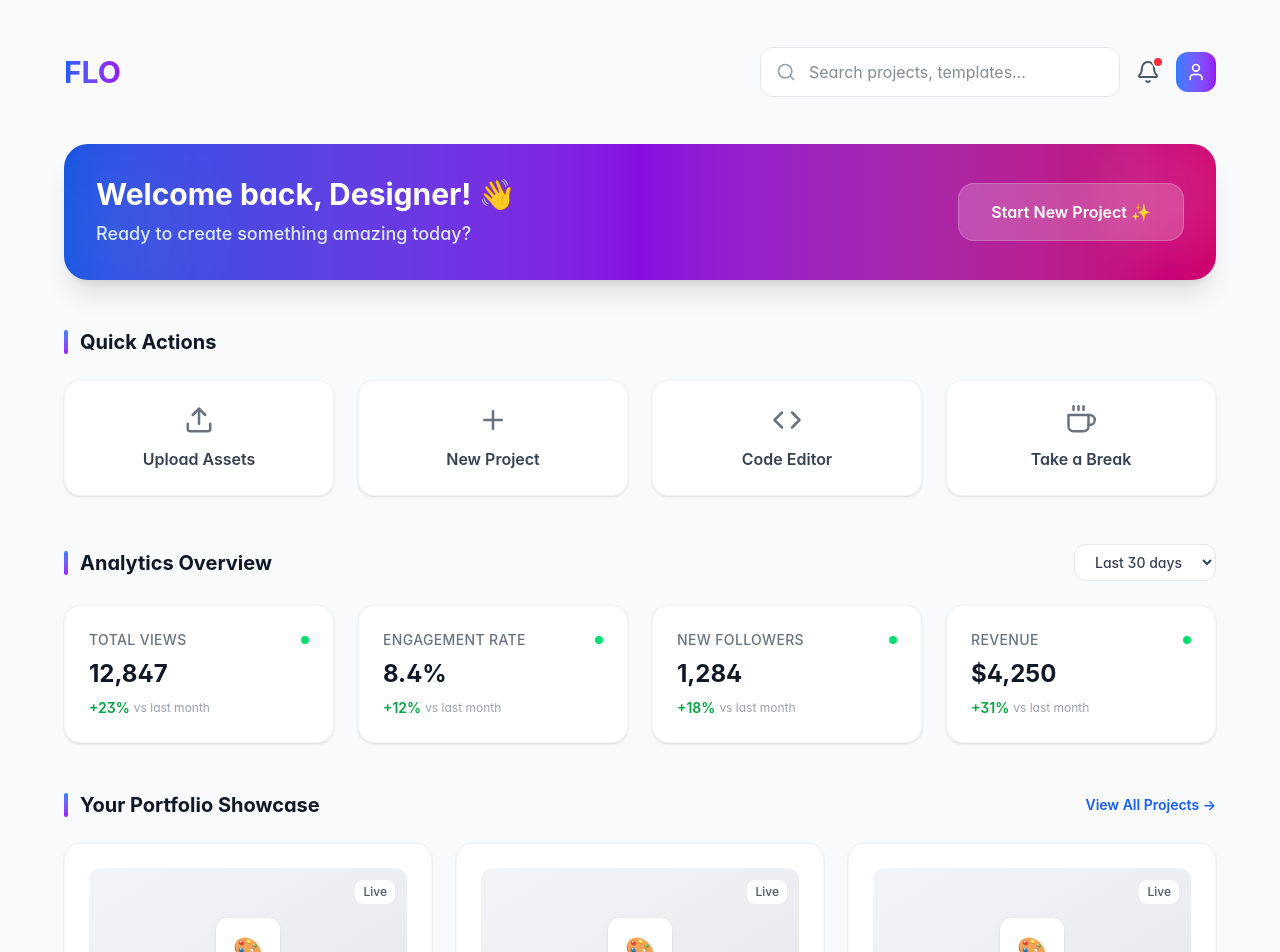
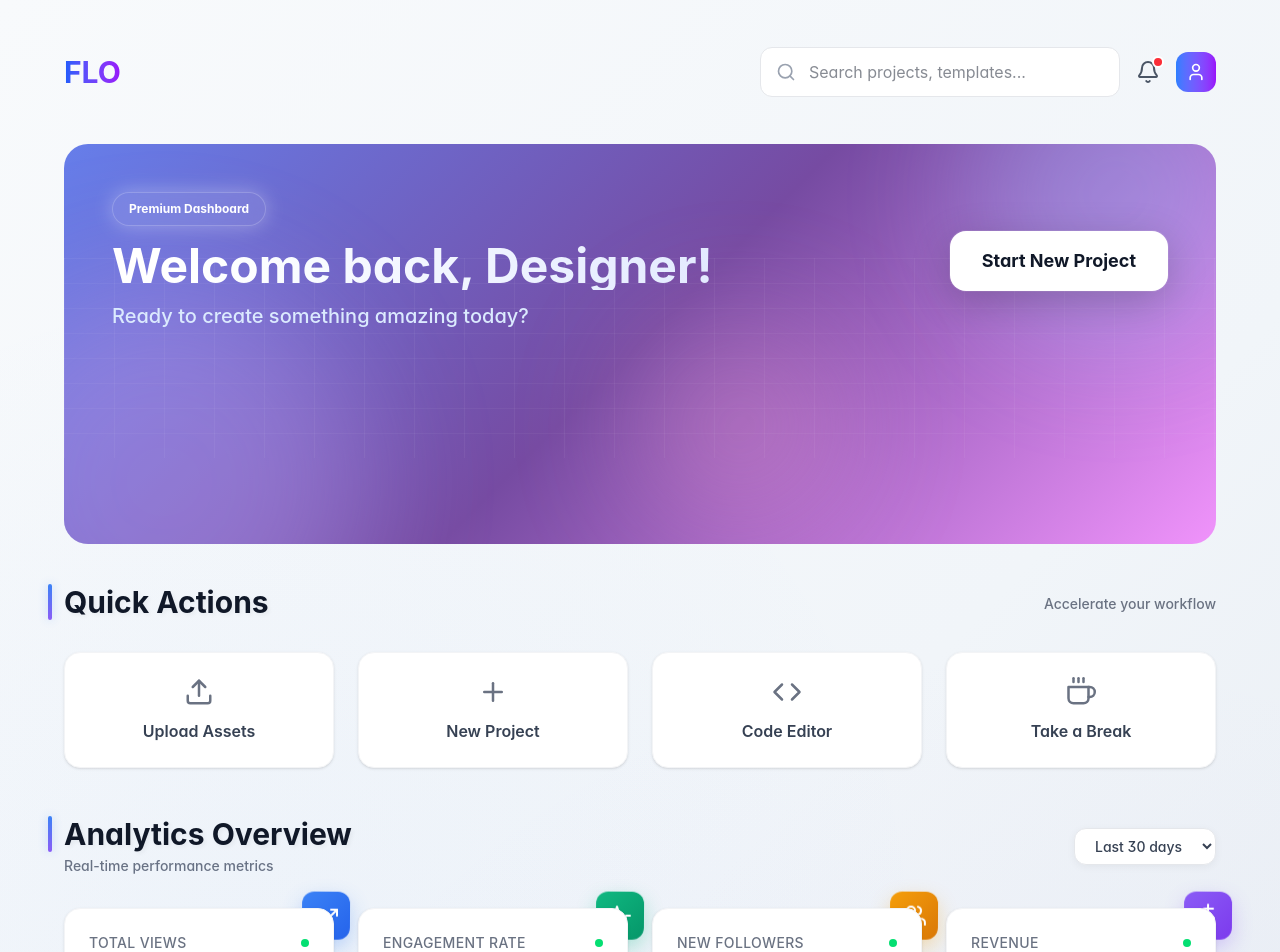
Before and after one commit to RamAnand76/FLO-Web-Frontend, a Next.js app: page / in a window 1280 px wide. Shown: the top 952 px of the page. Built offline with nearby package versions, Linux system fonts and the light colour scheme.

Commit message:
Updated index.tsx

```diff
--- a/pages/index.tsx
+++ b/pages/index.tsx
@@ -2,11 +2,24 @@ import Header from '../components/Header';
 import ActionCard from '../components/ActionCard';
 import MetricCard from '../components/MetricCard';
 import PortfolioCard from '../components/PortfolioCard';
-import { FiUpload, FiPlus, FiCode, FiCoffee } from 'react-icons/fi';
+import { FiUpload, FiPlus, FiCode, FiCoffee, FiTrendingUp, FiActivity, FiUsers, FiDollarSign } from 'react-icons/fi';
 import { useRouter } from 'next/router';
+import { useState, useEffect } from 'react';
 
 export default function HomePage() {
   const router = useRouter();
+  const [mousePosition, setMousePosition] = useState({ x: 0, y: 0 });
+
+  useEffect(() => {
+    const handleMouseMove = (e: MouseEvent) => {
+      setMousePosition({
+        x: (e.clientX / window.innerWidth - 0.5) * 20,
+        y: (e.clientY / window.innerHeight - 0.5) * 20
+      });
+    };
+    window.addEventListener('mousemove', handleMouseMove);
+    return () => window.removeEventListener('mousemove', handleMouseMove);
+  }, []);
 
   return (
     <div className="page-layout">
@@ -14,30 +27,36 @@ export default function HomePage() {
         <Header />
 
         {/* Welcome Section */}
-        <div className="welcome-section spacing-section">
-          <div className="absolute inset-0 bg-black/10"></div>
-          <div className="welcome-content">
-            <div>
-              <h2 className="text-2xl md:text-3xl font-bold mb-2">Welcome back, Designer! 👋</h2>
-              <p className="text-blue-100 text-base md:text-lg font-medium">Ready to create something amazing today?</p>
+        <div className="hero-section spacing-section">
+          <div className="hero-background">
+            <div className="hero-sphere hero-sphere-1" style={{ transform: `translate(${mousePosition.x}px, ${mousePosition.y}px)` }}></div>
+            <div className="hero-sphere hero-sphere-2" style={{ transform: `translate(${-mousePosition.x * 0.5}px, ${-mousePosition.y * 0.5}px)` }}></div>
+            <div className="hero-sphere hero-sphere-3" style={{ transform: `translate(${mousePosition.x * 0.8}px, ${mousePosition.y * 0.8}px)` }}></div>
+            <div className="hero-grid"></div>
+          </div>
+          <div className="hero-content">
+            <div className="hero-text-container">
+              <div className="hero-badge">Premium Dashboard</div>
+              <h2 className="hero-title">Welcome back, Designer!</h2>
+              <p className="hero-subtitle">Ready to create something amazing today?</p>
             </div>
             <button
               onClick={() => router.push('/templates')}
-              className="bg-white/20 backdrop-blur-sm text-white px-6 md:px-8 py-3 md:py-4 rounded-2xl hover:bg-white/30 transition-all duration-300 font-semibold border border-white/20 hover:scale-105 text-sm md:text-base"
+              className="hero-cta"
             >
-              Start New Project ✨
+              <span>Start New Project</span>
+              <div className="hero-cta-shine"></div>
             </button>
           </div>
-          <div className="absolute -top-4 -right-4 w-32 h-32 bg-white/10 rounded-full blur-xl"></div>
-          <div className="absolute -bottom-8 -left-8 w-40 h-40 bg-white/5 rounded-full blur-2xl"></div>
         </div>
 
         {/* Quick Actions */}
         <div className="spacing-section">
-          <div className="section-header">
-            <h3 className="section-title">
+          <div className="section-header-3d">
+            <h3 className="section-title-3d">
               Quick Actions
             </h3>
+            <p className="section-subtitle">Accelerate your workflow</p>
           </div>
           <div className="action-cards-grid">
             <ActionCard icon={<FiUpload />} label="Upload Assets" onClick={() => router.push('/templates')} />
@@ -49,31 +68,57 @@ export default function HomePage() {
 
         {/* Analytics Dashboard */}
         <div className="spacing-section">
-          <div className="section-header">
-            <h3 className="section-title">
+          <div className="section-header-3d">
+            <div>
+              <h3 className="section-title-3d">
                 Analytics Overview
               </h3>
-            <select className="bg-white border border-gray-200 rounded-xl px-4 py-2 text-sm font-medium text-gray-700 focus:outline-none focus:ring-4 focus:ring-blue-50 focus:border-blue-500">
+              <p className="section-subtitle">Real-time performance metrics</p>
+            </div>
+            <select className="select-3d">
               <option>Last 30 days</option>
               <option>Last 7 days</option>
               <option>Last 90 days</option>
             </select>
           </div>
           <div className="metrics-grid">
+            <div className="metric-card-3d">
+              <div className="metric-icon-container metric-icon-blue">
+                <FiTrendingUp className="metric-icon" />
+              </div>
               <MetricCard label="Total Views" value="12,847" change="+23%" />
+            </div>
+            <div className="metric-card-3d">
+              <div className="metric-icon-container metric-icon-green">
+                <FiActivity className="metric-icon" />
+              </div>
               <MetricCard label="Engagement Rate" value="8.4%" change="+12%" />
+            </div>
+            <div className="metric-card-3d">
+              <div className="metric-icon-container metric-icon-orange">
+                <FiUsers className="metric-icon" />
+              </div>
               <MetricCard label="New Followers" value="1,284" change="+18%" />
+            </div>
+            <div className="metric-card-3d">
+              <div className="metric-icon-container metric-icon-purple">
+                <FiDollarSign className="metric-icon" />
+              </div>
               <MetricCard label="Revenue" value="$4,250" change="+31%" />
+            </div>
           </div>
         </div>
 
         {/* Portfolio Showcase */}
         <div className="spacing-section">
-          <div className="section-header">
-            <h3 className="section-title">
+          <div className="section-header-3d">
+            <div>
+              <h3 className="section-title-3d">
                 Your Portfolio Showcase
               </h3>
-            <button className="text-blue-600 hover:text-blue-700 font-semibold text-sm hover:underline transition-all duration-200">
+              <p className="section-subtitle">Featured projects and designs</p>
+            </div>
+            <button className="btn-link-3d">
               View All Projects →
             </button>
           </div>
--- a/styles/globals.css
+++ b/styles/globals.css
@@ -678,3 +678,330 @@ body {
     @apply border-2 border-gray-400;
   }
 }
+
+/* 3D Hero Section */
+.hero-section {
+  @apply relative overflow-hidden rounded-3xl mb-10;
+  min-height: 400px;
+  background: linear-gradient(135deg, #667eea 0%, #764ba2 50%, #f093fb 100%);
+  perspective: 1000px;
+}
+
+.hero-background {
+  @apply absolute inset-0 overflow-hidden;
+}
+
+.hero-grid {
+  @apply absolute inset-0;
+  background-image:
+    linear-gradient(to right, rgba(255,255,255,0.05) 1px, transparent 1px),
+    linear-gradient(to bottom, rgba(255,255,255,0.05) 1px, transparent 1px);
+  background-size: 50px 50px;
+  animation: grid-flow 20s linear infinite;
+  transform-style: preserve-3d;
+}
+
+@keyframes grid-flow {
+  0% {
+    transform: translateY(0) rotateX(60deg);
+  }
+  100% {
+    transform: translateY(50px) rotateX(60deg);
+  }
+}
+
+.hero-sphere {
+  @apply absolute rounded-full blur-3xl opacity-30;
+  transition: transform 0.3s ease-out;
+  transform-style: preserve-3d;
+  animation: float 6s ease-in-out infinite;
+}
+
+.hero-sphere-1 {
+  @apply bg-blue-300;
+  width: 300px;
+  height: 300px;
+  top: -100px;
+  right: -50px;
+}
+
+.hero-sphere-2 {
+  @apply bg-purple-300;
+  width: 400px;
+  height: 400px;
+  bottom: -150px;
+  left: -100px;
+  animation-delay: -2s;
+}
+
+.hero-sphere-3 {
+  @apply bg-pink-300;
+  width: 200px;
+  height: 200px;
+  top: 50%;
+  left: 50%;
+  transform: translate(-50%, -50%);
+  animation-delay: -4s;
+}
+
+@keyframes float {
+  0%, 100% {
+    transform: translateY(0) scale(1);
+  }
+  50% {
+    transform: translateY(-20px) scale(1.05);
+  }
+}
+
+.hero-content {
+  @apply relative z-10 p-8 md:p-12 flex flex-col md:flex-row justify-between items-center gap-6;
+}
+
+.hero-text-container {
+  @apply text-white;
+}
+
+.hero-badge {
+  @apply inline-block px-4 py-2 bg-white/10 backdrop-blur-md rounded-full text-xs font-bold text-white border border-white/20 mb-4;
+  animation: badge-glow 3s ease-in-out infinite;
+}
+
+@keyframes badge-glow {
+  0%, 100% {
+    box-shadow: 0 0 20px rgba(255, 255, 255, 0.3);
+  }
+  50% {
+    box-shadow: 0 0 30px rgba(255, 255, 255, 0.5);
+  }
+}
+
+.hero-title {
+  @apply text-3xl md:text-5xl font-bold mb-3;
+  background: linear-gradient(to right, #ffffff, #e0e7ff);
+  -webkit-background-clip: text;
+  -webkit-text-fill-color: transparent;
+  background-clip: text;
+  animation: title-shimmer 3s ease-in-out infinite;
+}
+
+@keyframes title-shimmer {
+  0%, 100% {
+    filter: brightness(1);
+  }
+  50% {
+    filter: brightness(1.2);
+  }
+}
+
+.hero-subtitle {
+  @apply text-base md:text-xl text-blue-100 font-medium;
+}
+
+.hero-cta {
+  @apply relative px-8 py-4 bg-white text-gray-900 rounded-2xl font-bold text-base md:text-lg overflow-hidden transition-all;
+  box-shadow: 0 10px 40px rgba(0, 0, 0, 0.2), 0 0 0 1px rgba(255, 255, 255, 0.1);
+  transform-style: preserve-3d;
+}
+
+.hero-cta:hover {
+  transform: translateY(-2px) scale(1.05);
+  box-shadow: 0 15px 50px rgba(0, 0, 0, 0.3), 0 0 0 1px rgba(255, 255, 255, 0.2);
+}
+
+.hero-cta:active {
+  transform: translateY(0) scale(0.98);
+}
+
+.hero-cta-shine {
+  @apply absolute inset-0 opacity-0;
+  background: linear-gradient(90deg, transparent, rgba(255, 255, 255, 0.4), transparent);
+  animation: shine-sweep 3s ease-in-out infinite;
+}
+
+@keyframes shine-sweep {
+  0% {
+    transform: translateX(-100%);
+    opacity: 0;
+  }
+  50% {
+    opacity: 1;
+  }
+  100% {
+    transform: translateX(100%);
+    opacity: 0;
+  }
+}
+
+/* 3D Section Headers */
+.section-header-3d {
+  @apply flex flex-col md:flex-row justify-between items-start md:items-center gap-4 mb-8;
+}
+
+.section-title-3d {
+  @apply text-2xl md:text-3xl font-bold text-gray-900 relative;
+  text-shadow: 2px 2px 4px rgba(0, 0, 0, 0.05);
+}
+
+.section-title-3d::before {
+  content: '';
+  @apply absolute -left-4 top-0 bottom-0 w-1 rounded-full;
+  background: linear-gradient(to bottom, #3b82f6, #8b5cf6);
+  box-shadow: 0 0 10px rgba(59, 130, 246, 0.3);
+}
+
+.section-subtitle {
+  @apply text-sm text-gray-500 font-medium mt-1;
+}
+
+/* 3D Select Dropdown */
+.select-3d {
+  @apply bg-white border border-gray-200 rounded-xl px-4 py-2 text-sm font-medium text-gray-700 transition-all;
+  box-shadow: 0 2px 8px rgba(0, 0, 0, 0.05);
+  transform-style: preserve-3d;
+}
+
+.select-3d:hover {
+  @apply border-blue-300;
+  box-shadow: 0 4px 12px rgba(59, 130, 246, 0.15);
+  transform: translateY(-1px);
+}
+
+.select-3d:focus {
+  @apply outline-none ring-4 ring-blue-50 border-blue-500;
+  box-shadow: 0 4px 16px rgba(59, 130, 246, 0.2);
+}
+
+/* 3D Metric Cards */
+.metric-card-3d {
+  @apply relative;
+  perspective: 1000px;
+}
+
+.metric-card-3d > div {
+  transform-style: preserve-3d;
+  transition: transform 0.4s ease-out;
+}
+
+.metric-card-3d:hover > div {
+  transform: rotateY(5deg) rotateX(-5deg) translateZ(20px);
+}
+
+.metric-icon-container {
+  @apply absolute -top-4 -right-4 w-12 h-12 rounded-xl flex items-center justify-center shadow-lg;
+  animation: icon-float 3s ease-in-out infinite;
+  transform-style: preserve-3d;
+}
+
+.metric-icon-blue {
+  background: linear-gradient(135deg, #3b82f6, #2563eb);
+  box-shadow: 0 8px 20px rgba(59, 130, 246, 0.3);
+}
+
+.metric-icon-green {
+  background: linear-gradient(135deg, #10b981, #059669);
+  box-shadow: 0 8px 20px rgba(16, 185, 129, 0.3);
+}
+
+.metric-icon-orange {
+  background: linear-gradient(135deg, #f59e0b, #d97706);
+  box-shadow: 0 8px 20px rgba(245, 158, 11, 0.3);
+}
+
+.metric-icon-purple {
+  background: linear-gradient(135deg, #8b5cf6, #7c3aed);
+  box-shadow: 0 8px 20px rgba(139, 92, 246, 0.3);
+}
+
+@keyframes icon-float {
+  0%, 100% {
+    transform: translateY(0) rotateZ(0deg);
+  }
+  50% {
+    transform: translateY(-5px) rotateZ(5deg);
+  }
+}
+
+.metric-icon {
+  @apply w-6 h-6 text-white;
+}
+
+/* Enhanced Action Cards with 3D */
+.action-card {
+  @apply bg-white p-6 rounded-2xl shadow-sm border border-gray-100 flex flex-col items-center justify-center text-gray-600 cursor-pointer transition-all;
+  transition-duration: var(--animation-normal);
+  transition-timing-function: var(--ease-out-cubic);
+  transform-origin: center;
+  transform-style: preserve-3d;
+  position: relative;
+}
+
+.action-card::before {
+  content: '';
+  @apply absolute inset-0 rounded-2xl opacity-0 transition-opacity;
+  background: linear-gradient(135deg, rgba(59, 130, 246, 0.1) 0%, rgba(139, 92, 246, 0.1) 100%);
+  transition-duration: var(--animation-normal);
+}
+
+.action-card:hover::before {
+  opacity: 1;
+}
+
+.action-card:hover {
+  @apply border-blue-200;
+  box-shadow: 0 20px 40px -10px rgba(59, 130, 246, 0.2), 0 0 0 1px rgba(59, 130, 246, 0.1);
+  transform: translateY(-8px) translateZ(20px) rotateX(5deg);
+}
+
+.action-card:active {
+  transform: translateY(-4px) translateZ(10px) scale(0.98);
+}
+
+/* Link Button 3D */
+.btn-link-3d {
+  @apply text-blue-600 hover:text-blue-700 font-semibold text-sm transition-all px-4 py-2 rounded-xl;
+  position: relative;
+  overflow: hidden;
+}
+
+.btn-link-3d::before {
+  content: '';
+  @apply absolute inset-0 bg-blue-50 rounded-xl opacity-0 transition-opacity;
+}
+
+.btn-link-3d:hover::before {
+  opacity: 1;
+}
+
+.btn-link-3d:hover {
+  transform: translateX(4px);
+  text-shadow: 0 0 10px rgba(59, 130, 246, 0.3);
+}
+
+/* Enhanced Portfolio Cards with 3D */
+.portfolio-grid > div {
+  perspective: 1000px;
+}
+
+.portfolio-grid > div > div {
+  transform-style: preserve-3d;
+  transition: transform 0.5s ease-out;
+}
+
+.portfolio-grid > div:hover > div {
+  transform: translateY(-12px) rotateX(5deg) rotateY(-5deg) translateZ(30px);
+}
+
+/* Page Background Enhancement */
+.page-layout {
+  @apply min-h-screen text-gray-900 relative;
+  background: linear-gradient(135deg, #f8fafc 0%, #f1f5f9 50%, #e2e8f0 100%);
+  padding-top: 2rem;
+  padding-bottom: 2rem;
+}
+
+.page-layout::before {
+  content: '';
+  @apply absolute inset-0 pointer-events-none;
+  background-image: radial-gradient(circle at 20% 50%, rgba(59, 130, 246, 0.03) 0%, transparent 50%),
+                    radial-gradient(circle at 80% 80%, rgba(139, 92, 246, 0.03) 0%, transparent 50%);
+}
```
Lines whose indentation alone changed are shown as unchanged.
